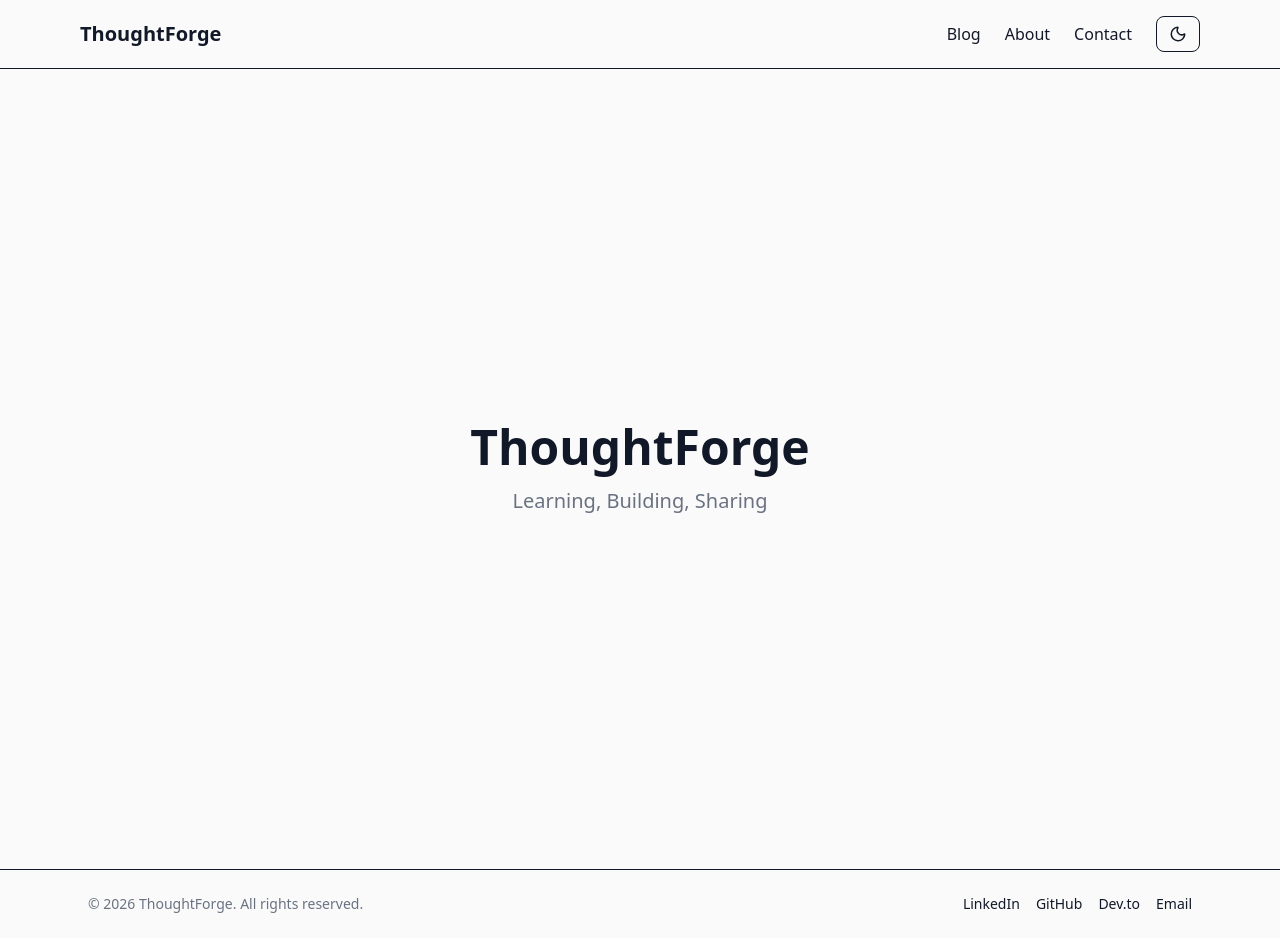
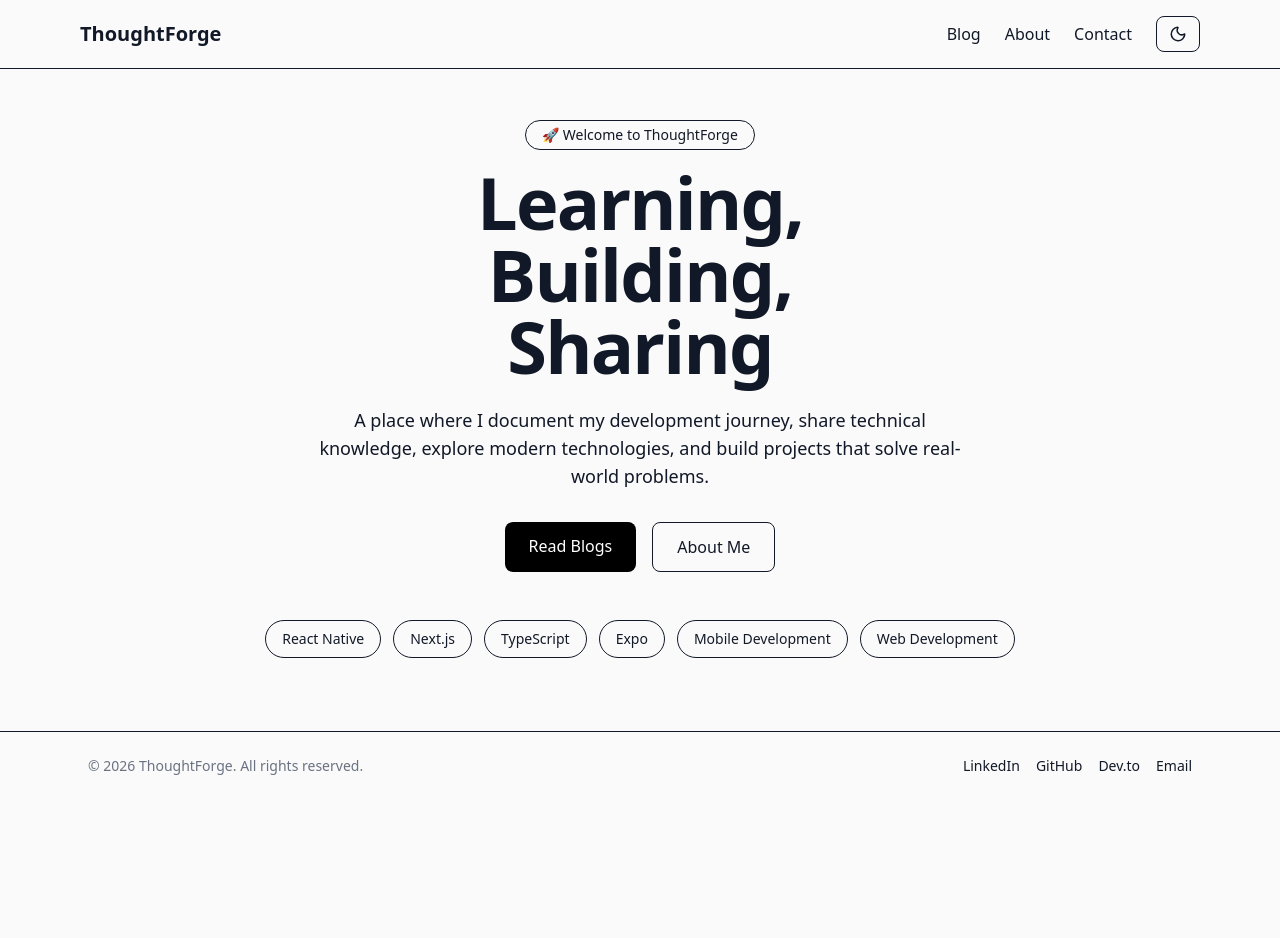
Before and after one commit to dainyjose/stackquill-web, a Next.js app: page / in a window 1280 px wide. After the commit the page ends 800 px from the top, so only its background shows below. Built offline with nearby package versions, Linux system fonts and the light colour scheme.

Commit message:
feat: add homepage hero section

```diff
--- a/src/app/page.tsx
+++ b/src/app/page.tsx
@@ -1,8 +1,9 @@
+import Hero from "@/components/home/Hero";
+
 export default function Home() {
   return (
-    <main className="min-h-screen flex flex-col items-center justify-center">
-      <h1 className="text-5xl font-bold">ThoughtForge</h1>
-      <p className="mt-4 text-xl text-gray-500">Learning, Building, Sharing</p>
-    </main>
+    <>
+      <Hero />
+    </>
   );
 }
--- /dev/null
+++ b/src/components/home/Hero.tsx
@@ -0,0 +1,59 @@
+import Link from "next/link";
+
+export default function Hero() {
+  return (
+    <section className="mx-auto flex min-h-[80vh] max-w-6xl flex-col items-center justify-center px-6 text-center">
+      <span className="mb-4 rounded-full border px-4 py-1 text-sm">
+        🚀 Welcome to ThoughtForge
+      </span>
+
+      <h1 className="mb-6 text-5xl font-bold tracking-tight md:text-7xl">
+        Learning,
+        <br />
+        Building,
+        <br />
+        Sharing
+      </h1>
+
+      <p className="mb-8 max-w-2xl text-lg text-muted-foreground">
+        A place where I document my development journey, share technical
+        knowledge, explore modern technologies, and build projects that solve
+        real-world problems.
+      </p>
+
+      <div className="flex flex-wrap justify-center gap-4">
+        <Link
+          href="/blog"
+          className="rounded-lg bg-black px-6 py-3 text-white transition hover:opacity-90 dark:bg-white dark:text-black"
+        >
+          Read Blogs
+        </Link>
+
+        <Link
+          href="/about"
+          className="rounded-lg border px-6 py-3 transition hover:bg-gray-100 dark:hover:bg-slate-800"
+        >
+          About Me
+        </Link>
+      </div>
+
+      <div className="mt-12 flex flex-wrap justify-center gap-3">
+        {[
+          "React Native",
+          "Next.js",
+          "TypeScript",
+          "Expo",
+          "Mobile Development",
+          "Web Development",
+        ].map((topic) => (
+          <span
+            key={topic}
+            className="rounded-full border px-4 py-2 text-sm"
+          >
+            {topic}
+          </span>
+        ))}
+      </div>
+    </section>
+  );
+}
```
